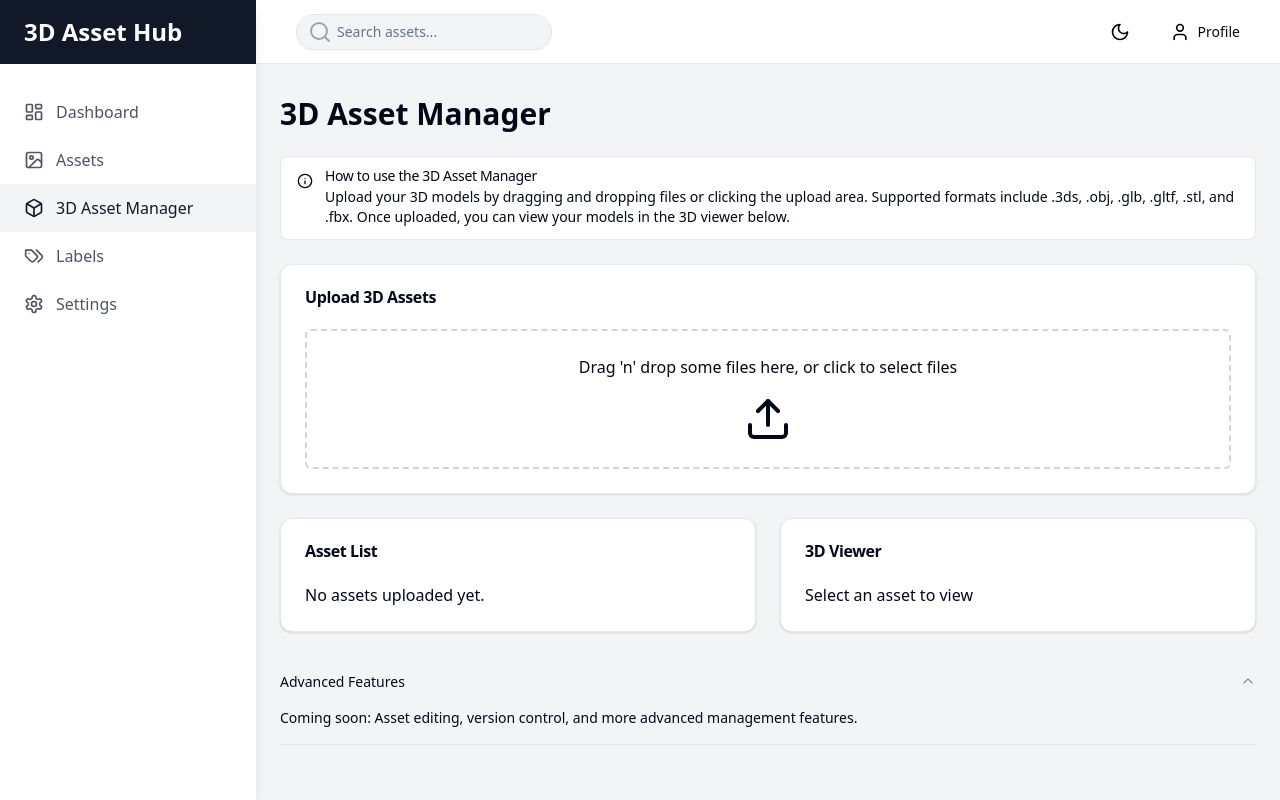
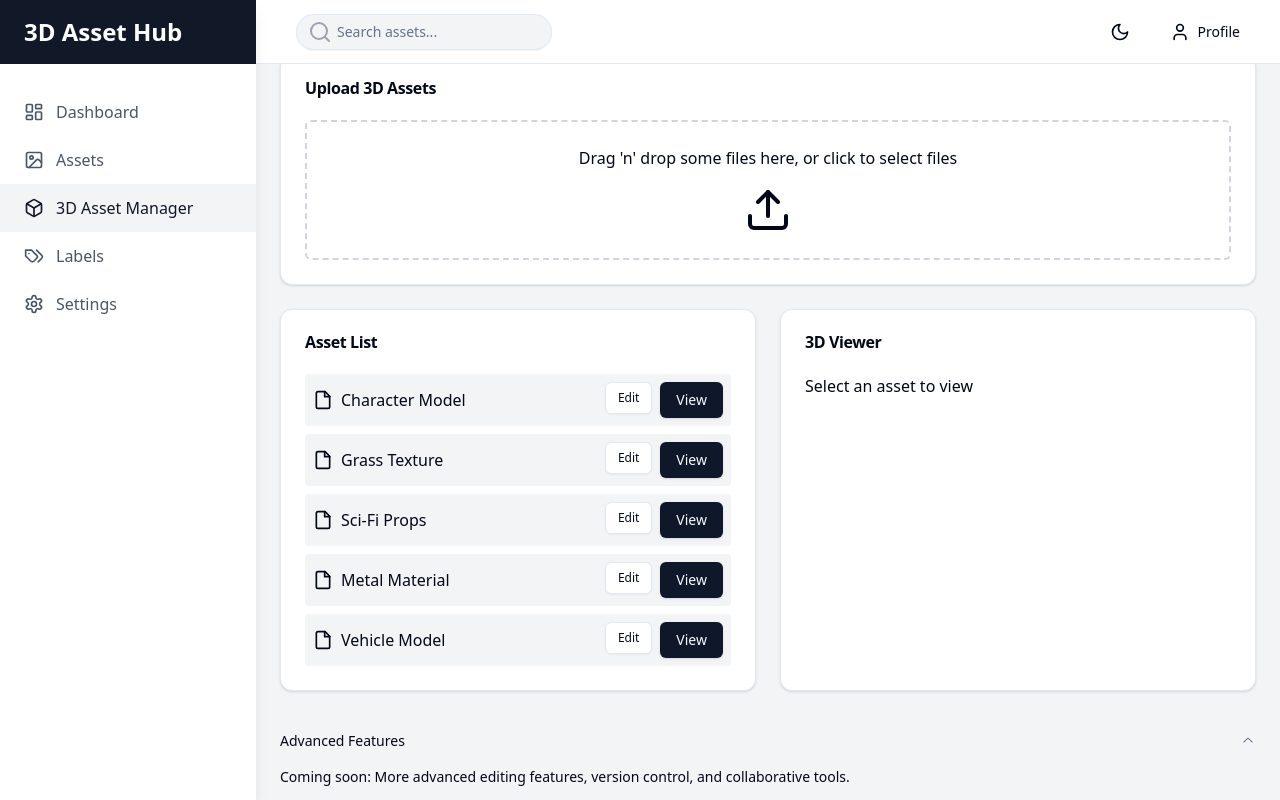
Before and after one commit to danyaeche/Aura.dev, a Next.js app: page /asset-manager in a window 1280 px wide. Both pictures are taken after a click on the button "Advanced Features". Built offline with nearby package versions, Linux system fonts and the light colour scheme.

Commit message:
SOFTGEN MAGIC

```diff
--- a/src/context/AssetContext.js
+++ b/src/context/AssetContext.js
@@ -18,12 +18,11 @@ export const AssetProvider = ({ children }) => {
     try {
       // Simulating API call
       const response = await new Promise(resolve => setTimeout(() => resolve([
-        { id: 1, name: "Character Model", type: "3D Model", thumbnail: "/api/placeholder/200/200", version: 1, comments: [] },
-        { id: 2, name: "Grass Texture", type: "Texture", thumbnail: "/api/placeholder/200/200", version: 1, comments: [] },
-        { id: 3, name: "Sci-Fi Props", type: "3D Model", thumbnail: "/api/placeholder/200/200", version: 1, comments: [] },
-        { id: 4, name: "Metal Material", type: "Material", thumbnail: "/api/placeholder/200/200", version: 1, comments: [] },
-        { id: 5, name: "Vehicle Model", type: "3D Model", thumbnail: "/api/placeholder/200/200", version: 1, comments: [] },
-        { id: 6, name: "Wood Texture", type: "Texture", thumbnail: "/api/placeholder/200/200", version: 1, comments: [] },
+        { id: 1, name: "Character Model", type: "3D Model", fileType: "glb", thumbnail: "/api/placeholder/200/200", version: 1, tags: ["character", "fantasy"], comments: [], versions: [{ id: 1, createdAt: new Date().toISOString() }] },
+        { id: 2, name: "Grass Texture", type: "Texture", fileType: "png", thumbnail: "/api/placeholder/200/200", version: 1, tags: ["nature", "ground"], comments: [], versions: [{ id: 1, createdAt: new Date().toISOString() }] },
+        { id: 3, name: "Sci-Fi Props", type: "3D Model", fileType: "obj", thumbnail: "/api/placeholder/200/200", version: 1, tags: ["sci-fi", "props"], comments: [], versions: [{ id: 1, createdAt: new Date().toISOString() }] },
+        { id: 4, name: "Metal Material", type: "Material", fileType: "mtl", thumbnail: "/api/placeholder/200/200", version: 1, tags: ["metal", "shiny"], comments: [], versions: [{ id: 1, createdAt: new Date().toISOString() }] },
+        { id: 5, name: "Vehicle Model", type: "3D Model", fileType: "fbx", thumbnail: "/api/placeholder/200/200", version: 1, tags: ["vehicle", "transport"], comments: [], versions: [{ id: 1, createdAt: new Date().toISOString() }] },
       ]), 1000));
       setAssets(response);
     } catch (err) {
@@ -34,12 +33,24 @@ export const AssetProvider = ({ children }) => {
   };
 
   const addAsset = (asset) => {
-    setAssets(prevAssets => [...prevAssets, { ...asset, id: Date.now(), version: 1, comments: [] }]);
+    setAssets(prevAssets => [...prevAssets, {
+      ...asset,
+      id: Date.now(),
+      version: 1,
+      comments: [],
+      tags: [],
+      versions: [{ id: 1, createdAt: new Date().toISOString() }]
+    }]);
   };
 
   const updateAsset = (id, updatedAsset) => {
     setAssets(prevAssets => prevAssets.map(asset =>
-      asset.id === id ? { ...asset, ...updatedAsset, version: asset.version + 1 } : asset
+      asset.id === id ? {
+        ...asset,
+        ...updatedAsset,
+        version: asset.version + 1,
+        versions: [...asset.versions, { id: asset.versions.length + 1, createdAt: new Date().toISOString() }]
+      } : asset
     ));
   };
 
@@ -57,7 +68,23 @@ export const AssetProvider = ({ children }) => {
   const addComment = (assetId, comment) => {
     setAssets(prevAssets => prevAssets.map(asset =>
       asset.id === assetId
-        ? { ...asset, comments: [...asset.comments, { id: Date.now(), text: comment, createdAt: new Date() }] }
+        ? { ...asset, comments: [...asset.comments, { id: Date.now(), text: comment, createdAt: new Date().toISOString() }] }
+        : asset
+    ));
+  };
+
+  const addTag = (assetId, tag) => {
+    setAssets(prevAssets => prevAssets.map(asset =>
+      asset.id === assetId
+        ? { ...asset, tags: [...new Set([...asset.tags, tag])] }
+        : asset
+    ));
+  };
+
+  const removeTag = (assetId, tag) => {
+    setAssets(prevAssets => prevAssets.map(asset =>
+      asset.id === assetId
+        ? { ...asset, tags: asset.tags.filter(t => t !== tag) }
         : asset
     ));
   };
@@ -77,6 +104,8 @@ export const AssetProvider = ({ children }) => {
       deleteAsset,
       reorderAssets,
       addComment,
+      addTag,
+      removeTag,
       shareAsset
     }}>
       {children}
--- a/src/pages/asset-manager.js
+++ b/src/pages/asset-manager.js
@@ -5,15 +5,18 @@ import { Card, CardContent, CardHeader, CardTitle } from "@/components/ui/card";
 import { Input } from "@/components/ui/input";
 import { Label } from "@/components/ui/label";
 import { useToast } from "@/components/ui/use-toast";
-import { Upload, File, Info } from "lucide-react";
+import { Upload, File, Info, Tag, X } from "lucide-react";
 import { ThreeViewer } from '@/components/ThreeViewer';
 import { Accordion, AccordionContent, AccordionItem, AccordionTrigger } from "@/components/ui/accordion";
 import { Alert, AlertDescription, AlertTitle } from "@/components/ui/alert";
+import { useAssets } from '@/context/AssetContext';
+import { Dialog, DialogContent, DialogHeader, DialogTitle, DialogTrigger } from "@/components/ui/dialog";
 
 export default function AssetManager() {
-  const [assets, setAssets] = useState([]);
+  const { assets, addAsset, updateAsset, addTag, removeTag } = useAssets();
   const [selectedAsset, setSelectedAsset] = useState(null);
   const [isLoading, setIsLoading] = useState(false);
+  const [newTag, setNewTag] = useState('');
   const { toast } = useToast();
 
   const onDrop = useCallback((acceptedFiles) => {
@@ -37,13 +40,14 @@ export default function AssetManager() {
         });
       };
       reader.onload = () => {
-        setAssets(prevAssets => [...prevAssets, {
+        addAsset({
           name: file.name,
-          type: file.type,
+          type: file.type.startsWith('model') ? '3D Model' : 'Other',
+          fileType: file.name.split('.').pop(),
           size: file.size,
           lastModified: file.lastModified,
           url: URL.createObjectURL(file)
-        }]);
+        });
         setIsLoading(false);
         toast({
           title: "File Uploaded",
@@ -52,7 +56,7 @@ export default function AssetManager() {
       };
       reader.readAsArrayBuffer(file);
     });
-  }, [toast]);
+  }, [addAsset, toast]);
 
   const { getRootProps, getInputProps, isDragActive } = useDropzone({
     onDrop,
@@ -66,6 +70,21 @@ export default function AssetManager() {
     }
   });
 
+  const handleAddTag = (assetId) => {
+    if (newTag.trim()) {
+      addTag(assetId, newTag.trim());
+      setNewTag('');
+    }
+  };
+
+  const handleRemoveTag = (assetId, tag) => {
+    removeTag(assetId, tag);
+  };
+
+  const handleRename = (assetId, newName) => {
+    updateAsset(assetId, { name: newName });
+  };
+
   return (
     <div className="space-y-6">
       <h1 className="text-3xl font-bold">3D Asset Manager</h1>
@@ -76,7 +95,7 @@ export default function AssetManager() {
         <AlertDescription>
           Upload your 3D models by dragging and dropping files or clicking the upload area.
           Supported formats include .3ds, .obj, .glb, .gltf, .stl, and .fbx.
-          Once uploaded, you can view your models in the 3D viewer below.
+          Once uploaded, you can view your models in the 3D viewer, add tags, and manage your assets.
         </AlertDescription>
       </Alert>
 
@@ -109,13 +128,60 @@ export default function AssetManager() {
               <p>No assets uploaded yet.</p>
             ) : (
               <ul className="space-y-2">
-                {assets.map((asset, index) => (
-                  <li key={index} className="flex items-center justify-between p-2 bg-gray-100 rounded hover:bg-gray-200 transition-colors">
+                {assets.map((asset) => (
+                  <li key={asset.id} className="flex items-center justify-between p-2 bg-gray-100 rounded hover:bg-gray-200 transition-colors">
                     <span className="flex items-center">
                       <File className="mr-2" size={20} />
                       {asset.name}
                     </span>
-                    <Button onClick={() => setSelectedAsset(asset)}>View</Button>
+                    <div className="flex space-x-2">
+                      <Dialog>
+                        <DialogTrigger asChild>
+                          <Button variant="outline" size="sm">Edit</Button>
+                        </DialogTrigger>
+                        <DialogContent>
+                          <DialogHeader>
+                            <DialogTitle>Edit Asset: {asset.name}</DialogTitle>
+                          </DialogHeader>
+                          <div className="space-y-4">
+                            <div>
+                              <Label htmlFor="assetName">Asset Name</Label>
+                              <Input
+                                id="assetName"
+                                value={asset.name}
+                                onChange={(e) => handleRename(asset.id, e.target.value)}
+                              />
+                            </div>
+                            <div>
+                              <Label htmlFor="newTag">Add Tag</Label>
+                              <div className="flex space-x-2">
+                                <Input
+                                  id="newTag"
+                                  value={newTag}
+                                  onChange={(e) => setNewTag(e.target.value)}
+                                  placeholder="Enter new tag"
+                                />
+                                <Button onClick={() => handleAddTag(asset.id)}>Add</Button>
+                              </div>
+                            </div>
+                            <div>
+                              <Label>Current Tags</Label>
+                              <div className="flex flex-wrap gap-2 mt-2">
+                                {asset.tags.map((tag, index) => (
+                                  <span key={index} className="bg-blue-100 text-blue-800 px-2 py-1 rounded-full text-sm flex items-center">
+                                    {tag}
+                                    <button onClick={() => handleRemoveTag(asset.id, tag)} className="ml-1 text-blue-600 hover:text-blue-800">
+                                      <X size={14} />
+                                    </button>
+                                  </span>
+                                ))}
+                              </div>
+                            </div>
+                          </div>
+                        </DialogContent>
+                      </Dialog>
+                      <Button onClick={() => setSelectedAsset(asset)}>View</Button>
+                    </div>
                   </li>
                 ))}
               </ul>
@@ -141,7 +207,7 @@ export default function AssetManager() {
         <AccordionItem value="advanced-features">
           <AccordionTrigger>Advanced Features</AccordionTrigger>
           <AccordionContent>
-            <p>Coming soon: Asset editing, version control, and more advanced management features.</p>
+            <p>Coming soon: More advanced editing features, version control, and collaborative tools.</p>
           </AccordionContent>
         </AccordionItem>
       </Accordion>
```
